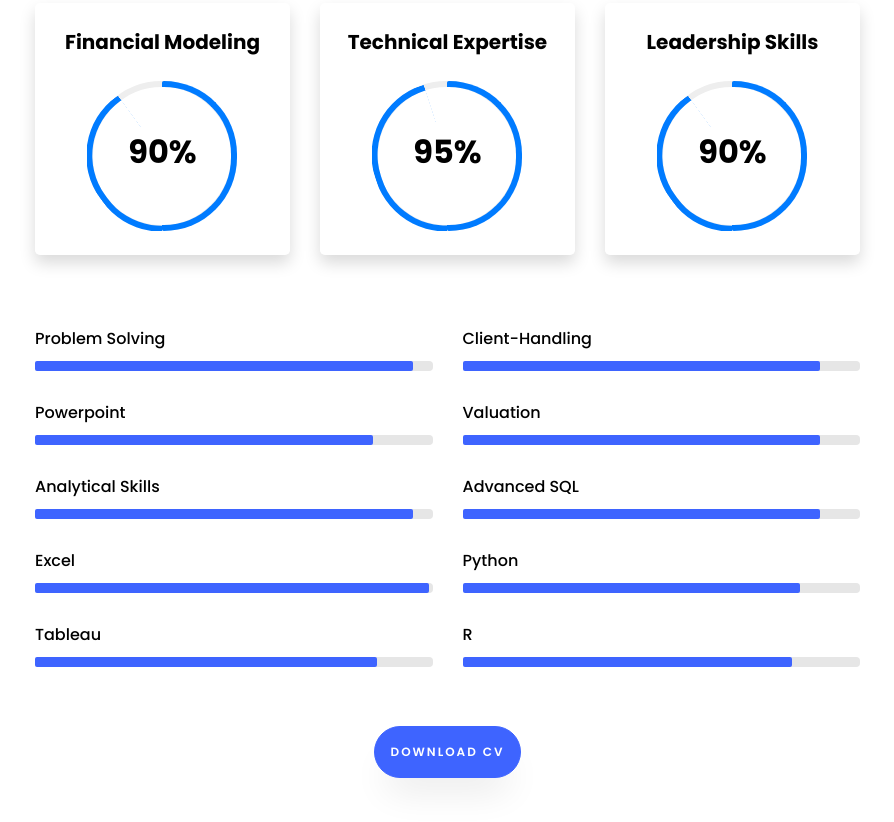
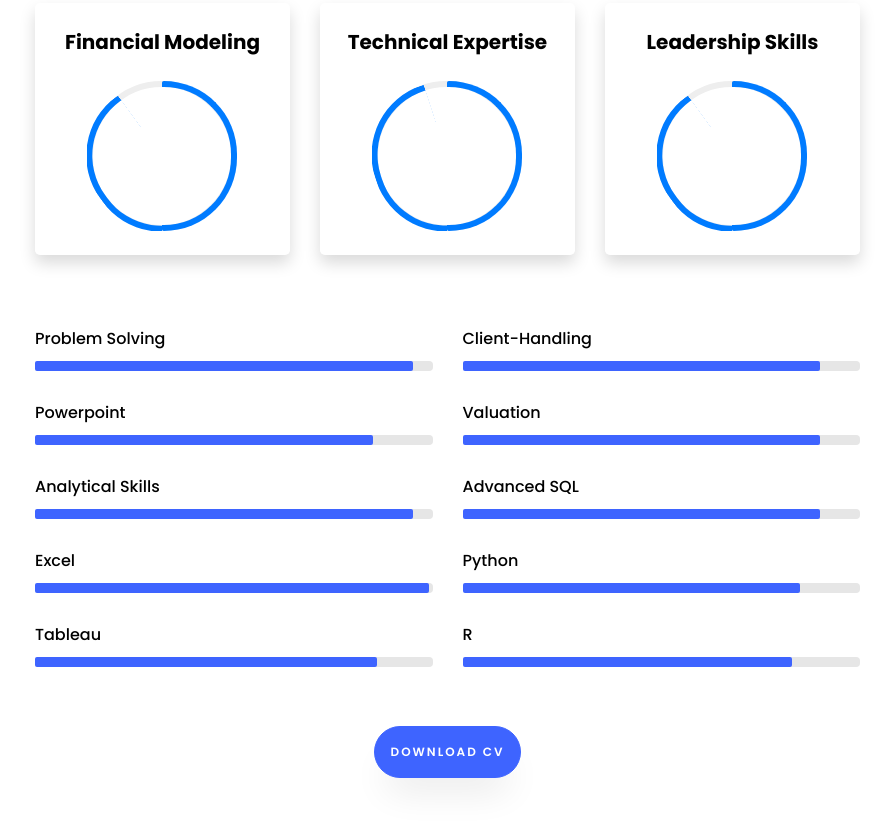
Before and after one commit to NavRipper/nav_site, a plain HTML site: page index.html in a window 1280 px wide. Shown: the part 2619-3441 px from the top of the page, without its empty margins (335-1229 px from the left). Drawn offline with Linux system fonts and the light colour scheme; files whose address does not match are found by name.

Commit message:
Update index.html

```diff
--- a/index.html
+++ b/index.html
@@ -280,7 +280,7 @@
                         <span class="progress-bar border-primary"></span>
 						          </span>
 						          <div class="progress-value w-100 h-100 rounded-circle d-flex align-items-center justify-content-center">
-						            <div class="h2 font-weight-bold">90%</div>
+						            <div class="h2 font-weight-bold"></div>
 						          </div>
 						        </div>
 						        <!-- END -->
@@ -302,7 +302,7 @@
                         <span class="progress-bar border-primary"></span>
 						          </span>
 						          <div class="progress-value w-100 h-100 rounded-circle d-flex align-items-center justify-content-center">
-						            <div class="h2 font-weight-bold">95%</div>
+						            <div class="h2 font-weight-bold"></div>
 						          </div>
 						        </div>
 						        <!-- END -->
@@ -324,7 +324,7 @@
                         <span class="progress-bar border-primary"></span>
 						          </span>
 						          <div class="progress-value w-100 h-100 rounded-circle d-flex align-items-center justify-content-center">
-						            <div class="h2 font-weight-bold">90%</div>
+						            <div class="h2 font-weight-bold"></div>
 						          </div>
 						        </div>
 						        <!-- END -->
```
